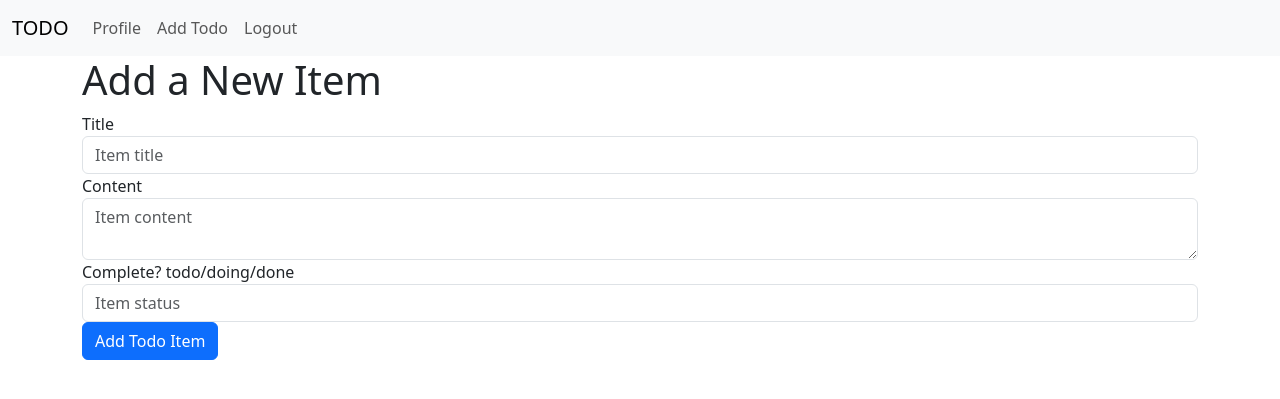
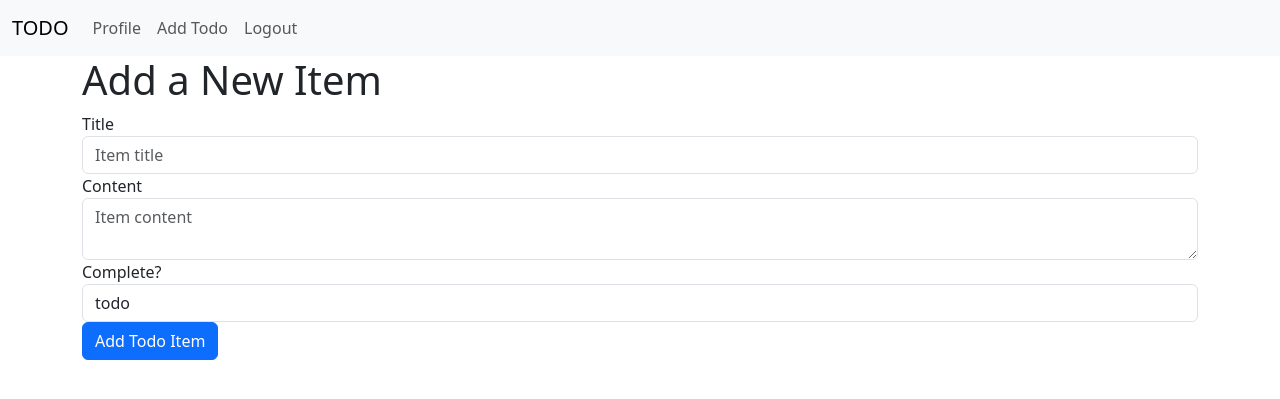
Before and after one commit to priyanka-111-droid/Todo_List_Trello_style, a Flask app: page /add in a window 1280 px wide. Shown: the top 399 px of the page. Run offline with Flask 3, Linux system fonts and the light colour scheme; the visitor is signed in with stand-in values (Sample User, id 1).

Commit message:
updated selectionField, Learnings,Approach

```diff
--- a/app/forms.py
+++ b/app/forms.py
@@ -1,5 +1,5 @@
 from flask_wtf import FlaskForm
-from wtforms import StringField, PasswordField, BooleanField, SubmitField, TextAreaField
+from wtforms import StringField, PasswordField, BooleanField, SubmitField, TextAreaField, SelectField
 from wtforms.validators import DataRequired,ValidationError, Email, EqualTo,Length
 import sqlalchemy as sa
 from app import db
@@ -54,12 +54,12 @@ class EditProfileForm(FlaskForm):
 class ItemForm(FlaskForm):
     title = StringField('Title', validators=[DataRequired()])
     content = TextAreaField('Content', validators=[DataRequired()])
-    complete = StringField('Complete? todo/doing/done', validators=[DataRequired()])
+    complete = SelectField('Complete?', choices=[('todo', 'todo'), ('doing', 'doing'), ('done', 'done')])
     submit = SubmitField('Add Todo Item')
 
 
 class EditTodoForm(FlaskForm):
     title = StringField('Title', validators=[DataRequired()])
     content = TextAreaField('Content', validators=[DataRequired()])
-    complete = StringField('Complete? todo/doing/done', validators=[DataRequired()])
+    complete = SelectField('Complete?', choices=[('todo', 'todo'), ('doing', 'doing'), ('done', 'done')])
     submit = SubmitField('Edit Item')
--- a/app/templates/add.html
+++ b/app/templates/add.html
@@ -23,7 +23,7 @@
         </div>
 
         <div class="form-group">
-            <label for="complete">Complete? todo/doing/done</label>
+            <label for="complete">Complete?</label>
             {{ form.complete(class_="form-control", placeholder="Item status") }}
             {% for error in form.complete.errors %}
                 <span style="color: red;">{{ error }}</span>
--- a/app/templates/register.html
+++ b/app/templates/register.html
@@ -16,7 +16,7 @@
 
         <div class="form-group">
             {{ form.email.label }}
-            {{ form.email(size=64) }}
+            {{ form.email(class_="form-control", size=64) }}
             {% for error in form.email.errors %}
             <span style="color: red;">[{{ error }}]</span>
             {% endfor %}
```
Also changed, not shown: README.md.
